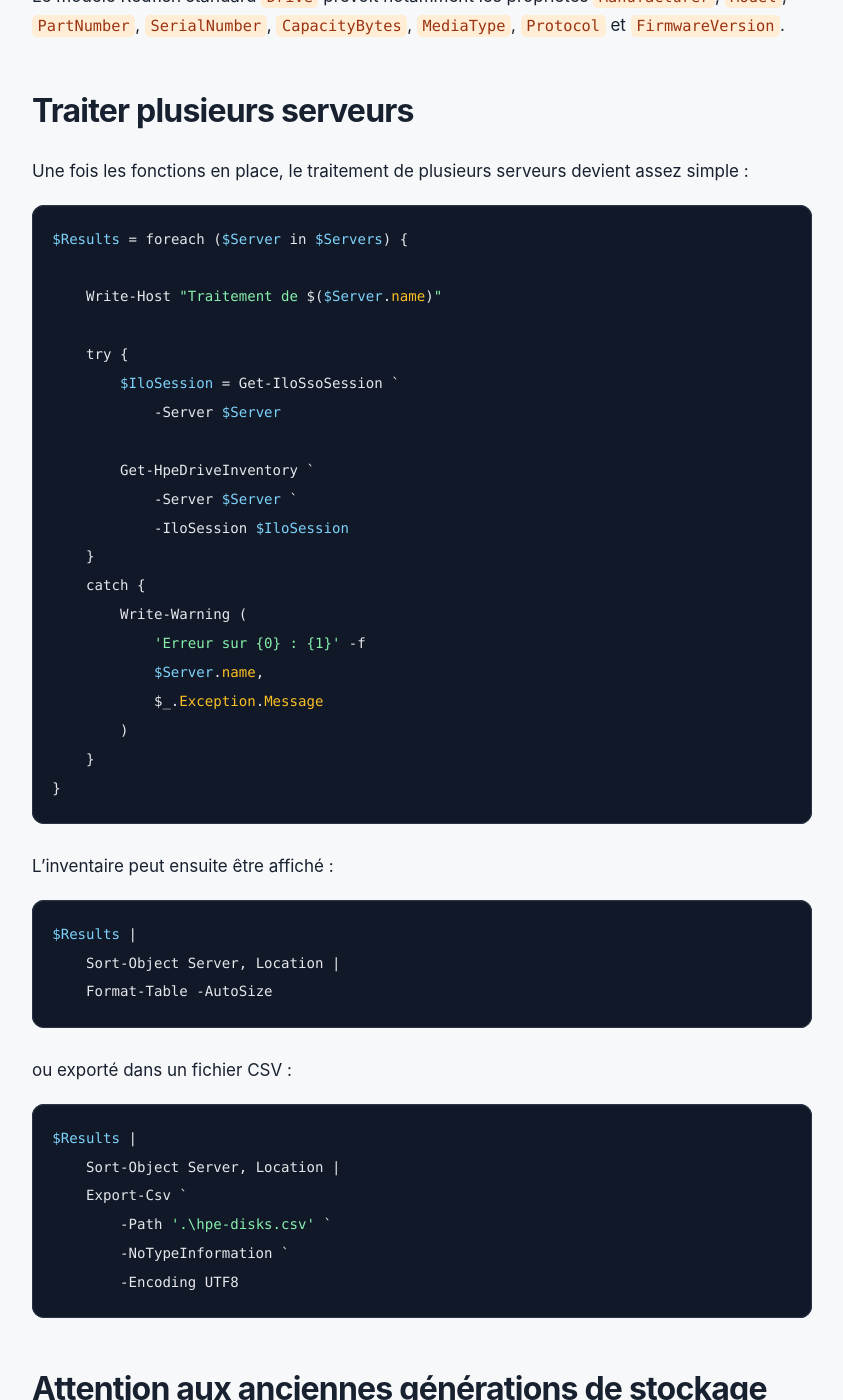
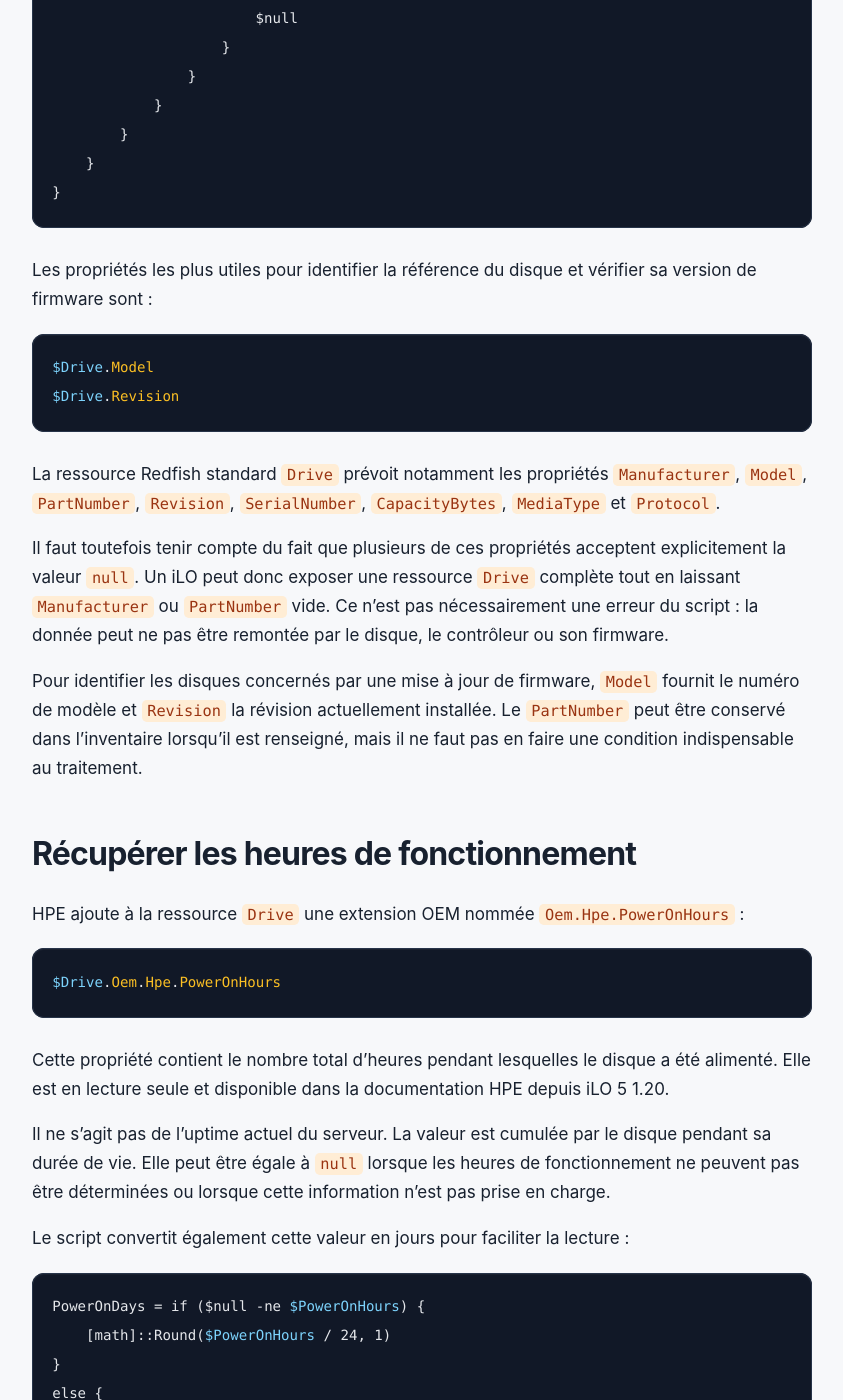
Before and after one commit to Coubiac/coubiac.github.io, a Jekyll site: the page built from _posts/2026-09-13-recuperer-part-number-disques-hpe-oneview-redfish.md, in a window 1280 px wide and 1400 px high, scrolled down 13473 px. Shown: the whole window, without its empty margins (218-1061 px from the left). Built offline with Jekyll 4.4.1, drawn with Linux system fonts in a browser that asks for light colours; some of the changed text lies outside the part shown.

Commit message:
Ajoute les heures de fonctionnement des disques HPE

````diff
--- a/_posts/2026-09-13-recuperer-part-number-disques-hpe-oneview-redfish.md
+++ b/_posts/2026-09-13-recuperer-part-number-disques-hpe-oneview-redfish.md
@@ -1,7 +1,7 @@
 ---
 layout: post
-title: Récupérer le Part Number des disques HPE avec PowerShell, OneView et Redfish
-description: Utiliser l'API HPE OneView puis Redfish pour inventorier les disques physiques et récupérer leur Part Number sans module PowerShell HPE.
+title: Inventorier les disques HPE avec PowerShell, OneView et Redfish
+description: Utiliser l'API HPE OneView puis Redfish pour récupérer le modèle, la révision du firmware et les heures de fonctionnement des disques physiques.
 tags:
   - PowerShell
   - HPE OneView
@@ -11,9 +11,9 @@ tags:
 
 Lorsqu'un parc de serveurs HPE est géré par OneView, l'API permet de récupérer une grande partie de l'inventaire matériel. Pour le stockage local, l'endpoint `localStorageV2` fournit notamment les contrôleurs, les disques et les volumes.
 
-Il peut cependant manquer une information utile pour réaliser un inventaire matériel précis : le `PartNumber` des disques physiques.
+Certaines informations détaillées ne sont cependant pas toujours présentes dans cet inventaire. C'est notamment le cas du modèle exact, de la révision du firmware, du `PartNumber` ou du nombre d'heures de fonctionnement du disque.
 
-L'information peut être disponible directement dans l'iLO via l'API Redfish. Il est alors possible d'utiliser OneView pour obtenir une session SSO vers l'iLO, puis d'interroger Redfish en PowerShell, sans installer de module HPE.
+Ces informations peuvent être disponibles directement dans l'iLO via l'API Redfish. Il est alors possible d'utiliser OneView pour obtenir une session SSO vers l'iLO, puis d'interroger Redfish en PowerShell, sans installer de module HPE.
 
 Les exemples ci-dessous sont compatibles avec Windows PowerShell 5.1. Ils tiennent également compte d'un cas fréquent : OneView possède un certificat signé par une PKI de confiance, alors que les interfaces iLO utilisent encore des certificats autosignés.
 
@@ -36,7 +36,9 @@ PowerShell
                             +-- Storage
                             +-- Drives
                                     |
-                                    +-- PartNumber
+                                    +-- Model
+                                    +-- Revision
+                                    +-- PowerOnHours
 ```
 
 OneView reste donc le point d'entrée. Il permet de retrouver les serveurs et de créer la session iLO. L'inventaire détaillé des disques est ensuite lu directement depuis Redfish.
@@ -184,7 +186,7 @@ $LocalStorage |
 
 Suivant la génération du serveur, du contrôleur et les versions de firmware, différentes informations peuvent apparaître.
 
-Le problème est que le `PartNumber` du disque n'est pas systématiquement présent dans cet inventaire.
+Le problème est que les propriétés nécessaires à un inventaire détaillé ne sont pas systématiquement présentes dans la réponse de OneView.
 
 C'est dans ce cas que Redfish devient intéressant.
 
@@ -396,23 +398,37 @@ function Get-HpeDriveInventory {
                     -Uri $DriveRef.'@odata.id' `
                     -Token $IloSession.Token
 
+                $PowerOnHours = $null
+
+                if ($Drive.Oem -and $Drive.Oem.Hpe) {
+                    $PowerOnHours = $Drive.Oem.Hpe.PowerOnHours
+                }
+
                 [PSCustomObject]@{
-                    Server       = $Server.name
-                    ILO          = $IloSession.Address
-                    Storage      = $Storage.Name
-                    DriveId      = $Drive.Id
-                    Location     = $Drive.PhysicalLocation.PartLocation.ServiceLabel
-                    Manufacturer = $Drive.Manufacturer
-                    Model        = $Drive.Model
-                    PartNumber   = $Drive.PartNumber
-                    SerialNumber = $Drive.SerialNumber
-                    MediaType    = $Drive.MediaType
-                    Protocol     = $Drive.Protocol
-                    CapacityGB   = if ($Drive.CapacityBytes) {
+                    Server          = $Server.name
+                    ILO             = $IloSession.Address
+                    Storage         = $Storage.Name
+                    DriveId         = $Drive.Id
+                    Location        = $Drive.PhysicalLocation.PartLocation.ServiceLabel
+                    Manufacturer    = $Drive.Manufacturer
+                    Model           = $Drive.Model
+                    PartNumber      = $Drive.PartNumber
+                    FirmwareVersion = $Drive.Revision
+                    SerialNumber    = $Drive.SerialNumber
+                    MediaType       = $Drive.MediaType
+                    Protocol        = $Drive.Protocol
+                    CapacityGB      = if ($Drive.CapacityBytes) {
                         [math]::Round(
                             $Drive.CapacityBytes / 1GB,
                             1
                         )
+                    }
+                    else {
+                        $null
+                    }
+                    PowerOnHours    = $PowerOnHours
+                    PowerOnDays     = if ($null -ne $PowerOnHours) {
+                        [math]::Round($PowerOnHours / 24, 1)
                     }
                     else {
                         $null
@@ -424,13 +440,41 @@ function Get-HpeDriveInventory {
 }
 ```
 
-La propriété recherchée se trouve simplement dans :
+Les propriétés les plus utiles pour identifier la référence du disque et vérifier sa version de firmware sont :
 
 ```powershell
-$Drive.PartNumber
+$Drive.Model
+$Drive.Revision
 ```
 
-Le modèle Redfish standard `Drive` prévoit notamment les propriétés `Manufacturer`, `Model`, `PartNumber`, `SerialNumber`, `CapacityBytes`, `MediaType`, `Protocol` et `FirmwareVersion`.
+La ressource Redfish standard `Drive` prévoit notamment les propriétés `Manufacturer`, `Model`, `PartNumber`, `Revision`, `SerialNumber`, `CapacityBytes`, `MediaType` et `Protocol`.
+
+Il faut toutefois tenir compte du fait que plusieurs de ces propriétés acceptent explicitement la valeur `null`. Un iLO peut donc exposer une ressource `Drive` complète tout en laissant `Manufacturer` ou `PartNumber` vide. Ce n'est pas nécessairement une erreur du script : la donnée peut ne pas être remontée par le disque, le contrôleur ou son firmware.
+
+Pour identifier les disques concernés par une mise à jour de firmware, `Model` fournit le numéro de modèle et `Revision` la révision actuellement installée. Le `PartNumber` peut être conservé dans l'inventaire lorsqu'il est renseigné, mais il ne faut pas en faire une condition indispensable au traitement.
+
+## Récupérer les heures de fonctionnement
+
+HPE ajoute à la ressource `Drive` une extension OEM nommée `Oem.Hpe.PowerOnHours` :
+
+```powershell
+$Drive.Oem.Hpe.PowerOnHours
+```
+
+Cette propriété contient le nombre total d'heures pendant lesquelles le disque a été alimenté. Elle est en lecture seule et disponible dans la documentation HPE depuis iLO 5 1.20.
+
+Il ne s'agit pas de l'uptime actuel du serveur. La valeur est cumulée par le disque pendant sa durée de vie. Elle peut être égale à `null` lorsque les heures de fonctionnement ne peuvent pas être déterminées ou lorsque cette information n'est pas prise en charge.
+
+Le script convertit également cette valeur en jours pour faciliter la lecture :
+
+```powershell
+PowerOnDays = if ($null -ne $PowerOnHours) {
+    [math]::Round($PowerOnHours / 24, 1)
+}
+else {
+    $null
+}
+```
 
 ## Traiter plusieurs serveurs
 
@@ -467,6 +511,15 @@ $Results |
     Format-Table -AutoSize
 ```
 
+Le résultat peut prendre cette forme :
+
+```text
+Server     Location Model          FirmwareVersion PowerOnHours PowerOnDays
+------     -------- -----          --------------- ------------ -----------
+apollo-01  Bay 1    EG001200JWJNK  HPD8                   42817      1784,0
+apollo-01  Bay 2    EG001200JWJNK  HPD8                   42106      1754,4
+```
+
 ou exporté dans un fichier CSV :
 
 ```powershell
@@ -488,7 +541,7 @@ Les anciennes implémentations HPE peuvent également exposer un modèle propri
 
 Les disques y sont représentés par des objets `HpeSmartStorageDiskDrive`.
 
-Ce modèle fournit de nombreuses informations sur les disques, mais ne définit pas la même propriété `PartNumber` que la ressource Redfish standard `Drive`.
+Ce modèle fournit de nombreuses informations sur les disques, mais n'expose pas nécessairement les mêmes propriétés que la ressource Redfish standard `Drive`.
 
 Le modèle Redfish standard utilise une arborescence de ce type :
 
@@ -496,7 +549,7 @@ Le modèle Redfish standard utilise une arborescence de ce type :
 /redfish/v1/Systems/{id}/Storage/{id}/Drives/{id}
 ```
 
-La ressource `Drive` possède bien une propriété `PartNumber`.
+La ressource `Drive` définit notamment les propriétés `Model`, `PartNumber` et `Revision`, ainsi que plusieurs extensions OEM HPE. Leur présence dans le schéma ne garantit toutefois pas qu'une valeur sera renseignée pour chaque disque.
 
 Il faut donc tenir compte de la génération du serveur, de l'iLO, du contrôleur de stockage et de son firmware. La présence de `/Storage` ne garantit pas nécessairement que tous les contrôleurs et tous les disques d'une ancienne plateforme seront représentés de la même manière.
 
@@ -504,7 +557,7 @@ Il faut donc tenir compte de la génération du serveur, de l'iLO, du contrôleu
 
 L'API OneView reste pratique pour obtenir la liste des serveurs et accéder à leurs contrôleurs de management, mais elle ne fournit pas nécessairement tout l'inventaire matériel disponible dans l'iLO.
 
-Pour récupérer le `PartNumber` des disques, l'enchaînement est le suivant :
+Pour récupérer l'inventaire détaillé des disques, l'enchaînement est le suivant :
 
 ```text
 OneView
@@ -515,12 +568,12 @@ OneView
   -> Systems
   -> Storage
   -> Drives
-  -> PartNumber
+  -> Model, Revision, PowerOnHours
 ```
 
 Avec Windows PowerShell 5.1, il faut également tenir compte de la gestion des certificats. Si OneView possède un certificat approuvé mais que les iLO utilisent encore des certificats autosignés, une politique de certificat temporaire peut être appliquée pendant les appels Redfish puis immédiatement restaurée. Le callback PowerShell direct est à éviter, car il peut provoquer une erreur de runspace masquée par le message `An unexpected error occurred on a send`.
 
-Cette méthode fonctionne avec plusieurs serveurs : l'inventaire OneView est récupéré une seule fois, puis chaque serveur est interrogé successivement. Le résultat peut ensuite être utilisé directement en PowerShell ou exporté en CSV pour constituer un inventaire matériel.
+Cette méthode fonctionne avec plusieurs serveurs : l'inventaire OneView est récupéré une seule fois, puis chaque serveur est interrogé successivement. Le résultat fournit notamment le modèle, la révision du firmware et, lorsque le matériel le permet, les heures de fonctionnement cumulées. Les propriétés facultatives comme `Manufacturer`, `PartNumber` ou `PowerOnHours` peuvent rester vides sans que cela indique un dysfonctionnement du script.
 
 ## Références
 
````
